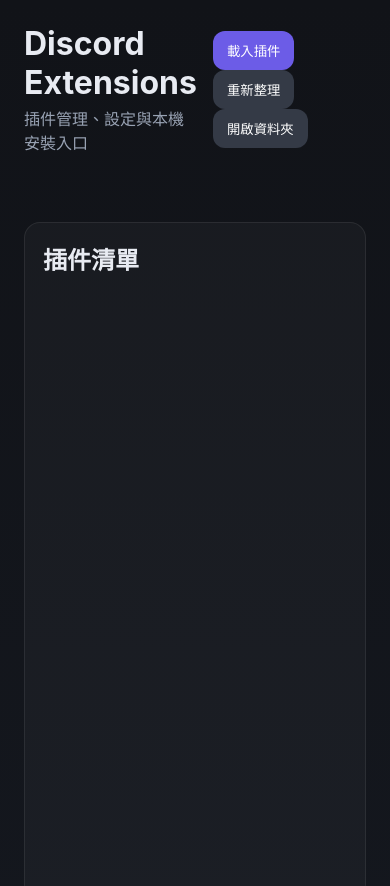
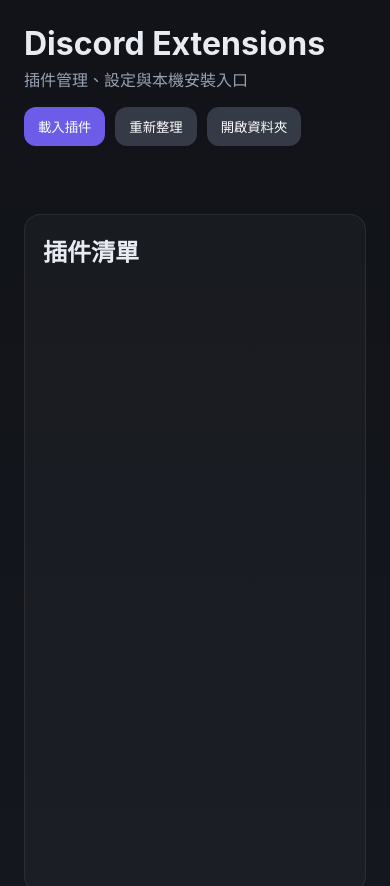
Before and after one commit to YanagiKH/Discord-Extensions, a website built with Vite: page src/renderer/index.html in a window 390 px wide. Shown: the top 886 px of the page. Built offline with nearby package versions, Linux system fonts and the light colour scheme.

Commit message:
Polish renderer toolbar and controls

```diff
--- a/src/renderer/styles.css
+++ b/src/renderer/styles.css
@@ -20,6 +20,13 @@
   justify-content: space-between;
   gap: 16px;
   margin-bottom: 24px;
+}
+
+.toolbar {
+  display: flex;
+  gap: 10px;
+  flex-wrap: wrap;
+  justify-content: flex-end;
 }
 
 .topbar h1,
@@ -128,7 +135,8 @@
 }
 
 .setting-row input[type='text'],
-.setting-row input[type='range'] {
+.setting-row input[type='range'],
+.setting-row select {
   width: 100%;
 }
 
@@ -141,4 +149,13 @@
   .layout {
     grid-template-columns: 1fr;
   }
+
+  .topbar {
+    align-items: flex-start;
+    flex-direction: column;
+  }
+
+  .toolbar {
+    justify-content: flex-start;
+  }
 }
```
